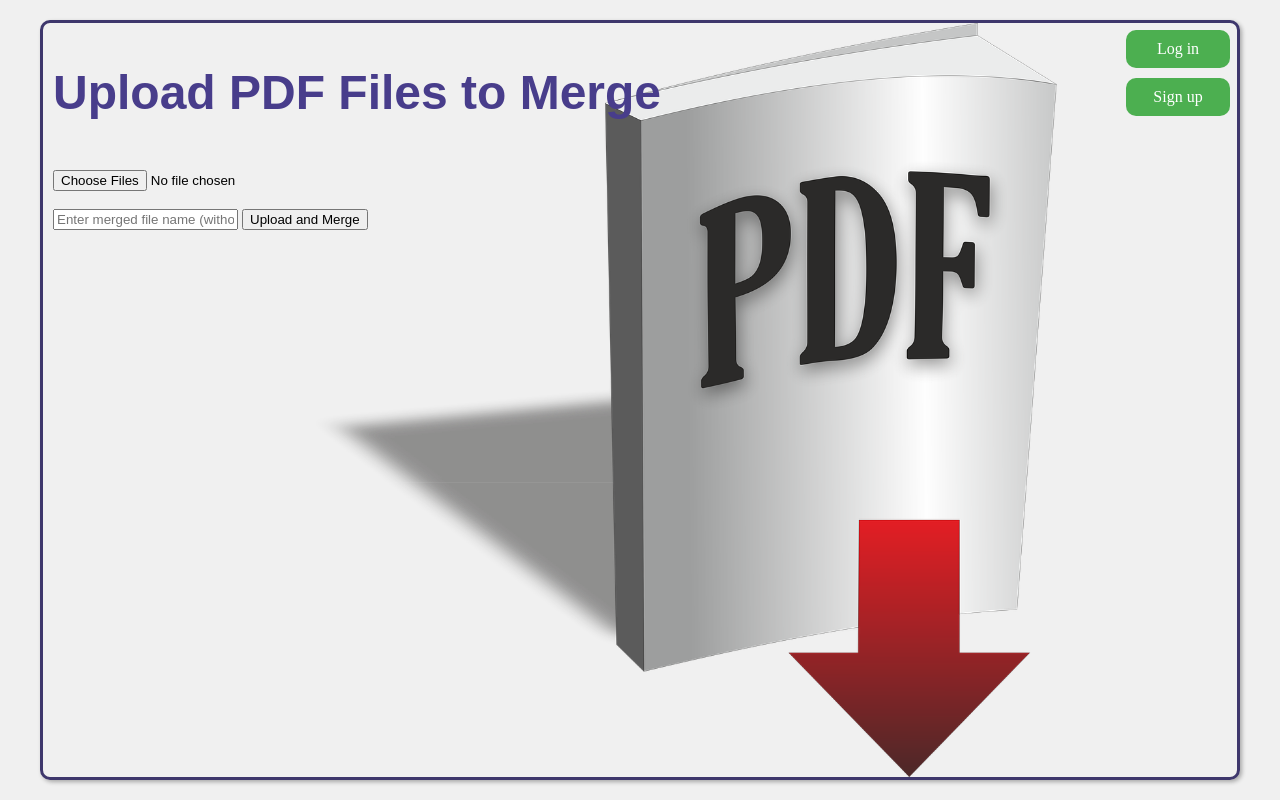
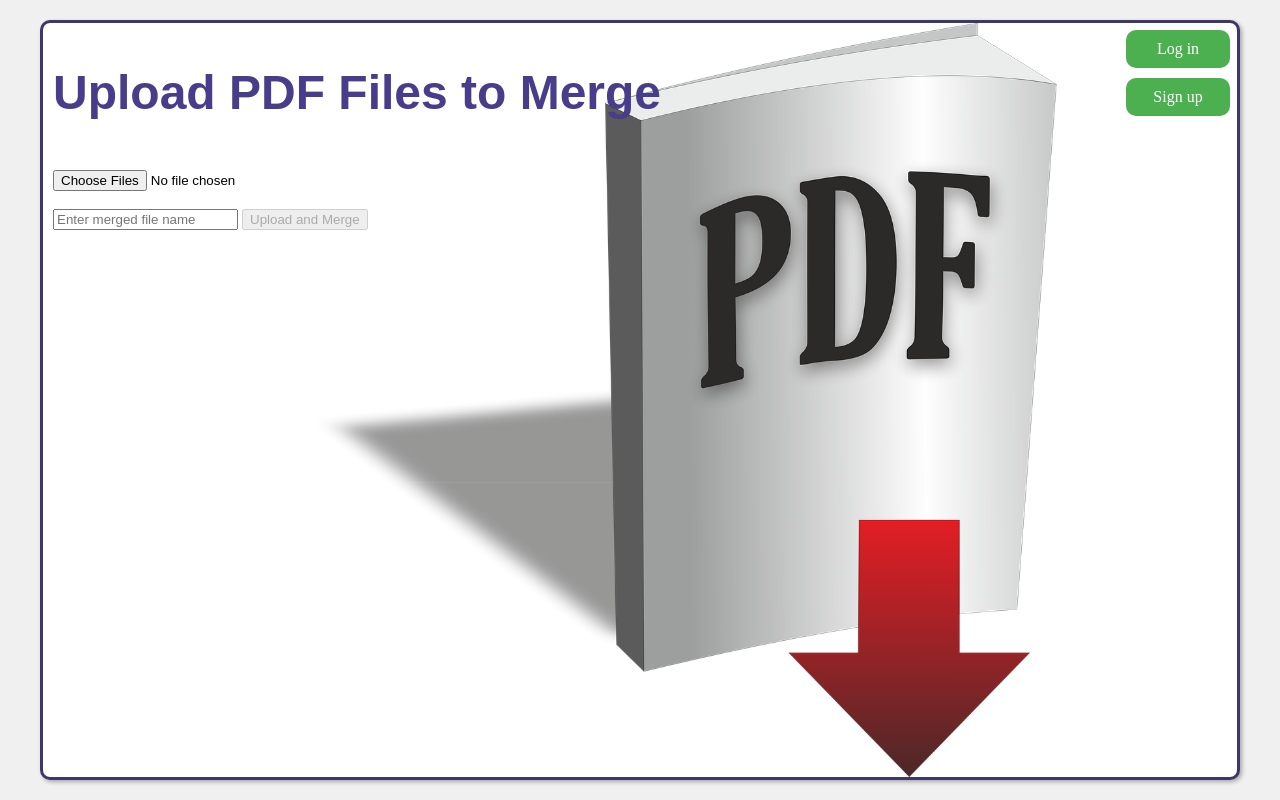
Before and after one commit to ALEX13GBeb/PDF-Merger, a Flask app: page / in a window 1280 px wide. Run offline with Flask 3, Linux system fonts and the light colour scheme.

Commit message:
Added "not enough files to merge" functionality

```diff
--- a/app.py
+++ b/app.py
@@ -142,11 +142,6 @@ def signup_page():
                     session["error"]=eroare
                     return render_template("signup.html", error=session.pop("error", None))
 
-
-
-
-
-
             login_exists = os.path.isfile(Alogin_file_path)
             with open(Alogin_file_path, "a", newline="", encoding="utf-8") as login_file:
                 login_writer = csv.DictWriter(login_file, fieldnames=login_data.keys())
--- /dev/null
+++ b/static/index.js
@@ -0,0 +1,19 @@
+document.addEventListener("DOMContentLoaded", function() {
+    var fileInput = document.getElementById("inputfiles");
+    var errorElement = document.getElementById("error_number_files");
+    var submitButton = document.getElementById("submit_button");
+    var form = document.getElementById("index_form");
+    submitButton.disabled = true;
+    // Event listener for file input changes
+    fileInput.addEventListener("change", function() {
+        var fileCount = fileInput.files.length;
+
+        if (fileCount < 2) {
+            errorElement.textContent = "Not enough files to merge";
+            submitButton.disabled = true; // Disable the submit button if less than 2 files
+        } else {
+            errorElement.textContent = "";
+            submitButton.disabled = false; // Enable the submit button if 2 or more files
+        }
+    });
+});
--- a/templates/index.html
+++ b/templates/index.html
@@ -8,6 +8,7 @@
     <style>
 
         .page-box{
+            background-color: white;
             position: absolute;
             background-image: url("static/images/pdf_background.jpg");
             background-size:contain;
@@ -21,6 +22,7 @@
             box-shadow: 2px 2px 4px rgba(1, 1, 1, 0.3); /* Subtle shadow for a 3D effect */
             padding: 10px;
             border-radius: 10px;
+
         }
 
 
@@ -78,9 +80,14 @@
             font-size:48px;
             font-family: Arial, "Times New Roman", Times, serif;
             font-weight:900;
+        }
 
+        .error-message{
+            color: red;
+            text-align: left;
+            margin-top:10px;
+        }
 
-        }
     </style>
 </head>
 <body>
@@ -104,16 +111,22 @@
 
         <br>
 
-        <form action="/upload" method="post" enctype="multipart/form-data">
+        <form action="/upload" if="index_form" method="post" enctype="multipart/form-data">
             <div>
-                <input type="file" name="file" multiple>
+                <input type="file" name="file" id="inputfiles" multiple required>
             </div>
             <br>
             <div>
-                <input type="text" name="merged_filename" placeholder="Enter merged file name (without .pdf)" required>
-                <input type="submit" value="Upload and Merge">
+                <input type="text" name="merged_filename" placeholder="Enter merged file name" required>
+                <input type="submit" id="submit_button" value="Upload and Merge">
             </div>
+
+                <p class="error-message" id="error_number_files"></p>
+
         </form>
     </div>
+
+    <script src="static/index.js"></script>
+
 </body>
 </html>
```
Also changed, not shown: 3 other files.
